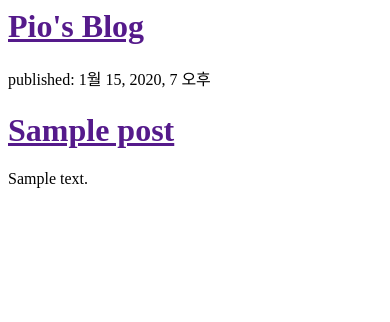
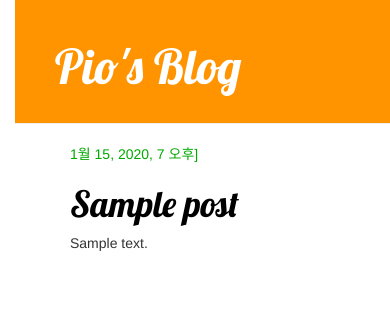
Before and after one commit to schmitz929/my-first-blog, a Django app: page / in a window 390 px wide. Shown: the top 322 px of the page. Run offline with Django 3.2, Linux system fonts and the light colour scheme; tables that the repository leaves empty hold one stand-in row (values such as "Sample post"); some libraries are stand-ins or nearby versions.

Commit message:
Added view and template for detailed blog post as well as css for the site.

```diff
--- /dev/null
+++ b/mysite/blog/static/css/blog.css
@@ -0,0 +1,53 @@
+h1 a {
+    color: #FCA205;
+    font-family: 'Lobster';
+}
+
+body {
+    padding-left: 15px;
+}
+
+.page-header {
+    background-color: #ff9400;
+    margin-top: 0;
+    padding: 20px 20px 20px 40px
+}
+
+.page-header h1, .page-header h1 a, .page-header h1 a:visited, .page-header h1 a:active{
+    color: #ffffff;
+    font-size: 36pt;
+    text-decoration: none;
+}
+
+.content {
+    margin-left: 40px;
+}
+h1, h2, h3, h4 {
+    font-family: 'Lobster', cursive;
+}
+
+.date {
+    color: #00aa00;
+    }
+.save {
+    float: right;
+}
+
+.post-form textarea, .post-form input {
+    width: 100%;
+
+}
+.top-menu, .top-menu:hover, .top-menu:visited {
+    color: #ffffff;
+    float: right;
+    font-size: 26pt;
+    margin-right: 20px;
+}
+
+.post {
+    margin-bottom: 70px;
+}
+
+.post h1 a, .post h1 a:visited {
+    color: #000000;
+}
--- /dev/null
+++ b/mysite/blog/templates/blog/base.html
@@ -0,0 +1,26 @@
+{% load static %}
+
+
+<html>
+    <head>
+        <title>pio's blog</title>
+        <link rel="stylesheet" href="//maxcdn.bootstrapcdn.com/bootstrap/3.2.0/css/bootstrap.min.css">
+        <link rel="stylesheet" href="//maxcdn.bootstrapcdn.com/bootstrap/3.2.0/css/bootstrap-theme.min.css">
+        <link rel="stylesheet" href="{% static 'css/blog.css' %}">
+        <link href="//fonts.googleapis.com/css?family=Lobster&subset=latin,latin-ext" rel="stylesheet" type="text/css">
+    </head>
+    <body>
+        <div class="page-header">
+            <h1><a href="">Pio's Blog</a></h1>
+        </div>
+
+        <div class="content container">
+        <div class="row">
+            <div class="col-md-8">
+                {% block content %}
+                {% endblock %}
+            </div>
+        </div>
+    </div>
+    </body>
+</html>
--- a/mysite/blog/templates/blog/post_list.html
+++ b/mysite/blog/templates/blog/post_list.html
@@ -1,17 +1,13 @@
-<html>
-    <head>
-            <title>pio's blog</title>
-    </head>
-    <body>
-        <div>
-            <h1><a href="">Pio's Blog</a></h1>
+{% extends 'blog/base.html' %}
+
+{%block content %}
+    {% for post in posts %}
+        <div class="post">
+            <div class="date">
+                {{ post.published_date }}]
+            </div>
+            <h1><a href="{% url 'post_detail' pk=post.pk %}">{{ post.title }}</a></h1>
+            <p>{{ post.text|linebreaksbr }}</p>
         </div>
-        {% for post in posts %}
-            <div>
-                <p>published: {{ post.published_date }}</p>
-                <h1><a href="">{{ post.title }}</a></h1>
-                <p>{{ post.text|linebreaksbr }}</p>
-            </div>
-        {% endfor %}
-    </body>
-</html>
+    {% endfor %}
+{% endblock %}
--- a/mysite/blog/urls.py
+++ b/mysite/blog/urls.py
@@ -5,7 +5,7 @@ from . import views
 
 urlpatterns = [
     path('', views.post_list, name = 'post_list'),
-
+    path('post/<int:pk>/', views.post_detail, name='post_detail')
 ]
 # post_list라는 view가 루느 url에 할당되어 이 패턴은 빈 문자열에 매칭이 되며, 장고 url확인자는 전체 경로에서 접두어에 포함되는 도메인 이름을 무시하고 받아들임
 # 이 패턴이 views.post_list를 보여주라고 함. name = 'post_list'는 url에 이름을 붙인 것으로 뷰를 식별
--- a/mysite/blog/views.py
+++ b/mysite/blog/views.py
@@ -1,7 +1,11 @@
 from django.shortcuts import render
 from django.utils import timezone
 from .models import Post
-
+from django.shortcuts import render, get_object_or_404
 def post_list(request):
     posts = Post.objects.filter(published_date__lte=timezone.now()).order_by('published_date')
     return render(request, 'blog/post_list.html', {'posts': posts})
+
+def post_detail(request, pk):
+    post = get_object_or_404(Post, pk=pk)
+    return render(request, 'blog/post_detail.html', {'post': post})
```
Also changed, not shown: mysite/blog/templates/blog/post_detail.html (added, +13 -0 lines).
